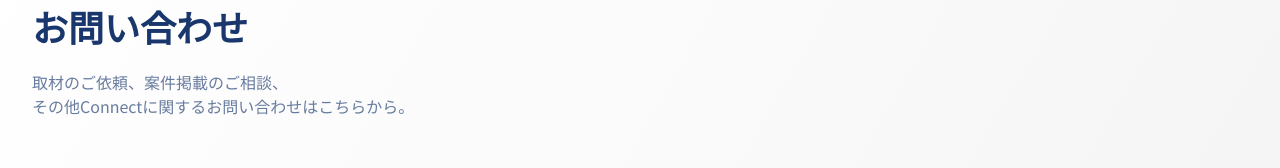
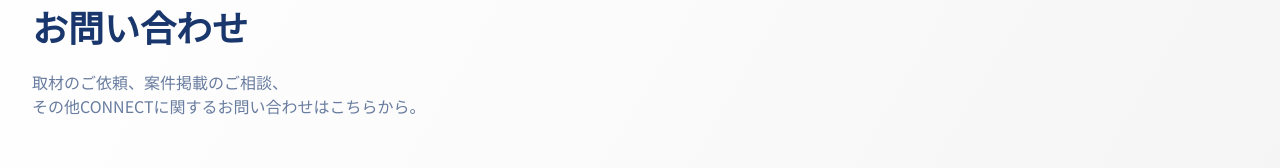
Before and after one commit to fumaichihara/student-community-connect, a React (Vite) app: page /contact in a window 1280 px wide. Shown: the part 196-364 px from the top of the page. Built offline with nearby package versions, Linux system fonts and the light colour scheme.

Commit message:
Update Contact.jsx

```diff
--- a/src/pages/Contact.jsx
+++ b/src/pages/Contact.jsx
@@ -26,7 +26,7 @@
           <p className="mt-5 max-w-xl text-sm leading-relaxed text-slate-150/65 sm:text-base">
             取材のご依頼、案件掲載のご相談、
             <br />
-　　　　　　　その他Connectに関するお問い合わせはこちらから。
+　　　　　　　その他CONNECTに関するお問い合わせはこちらから。
           </p>
         </div>
       </section>
```
